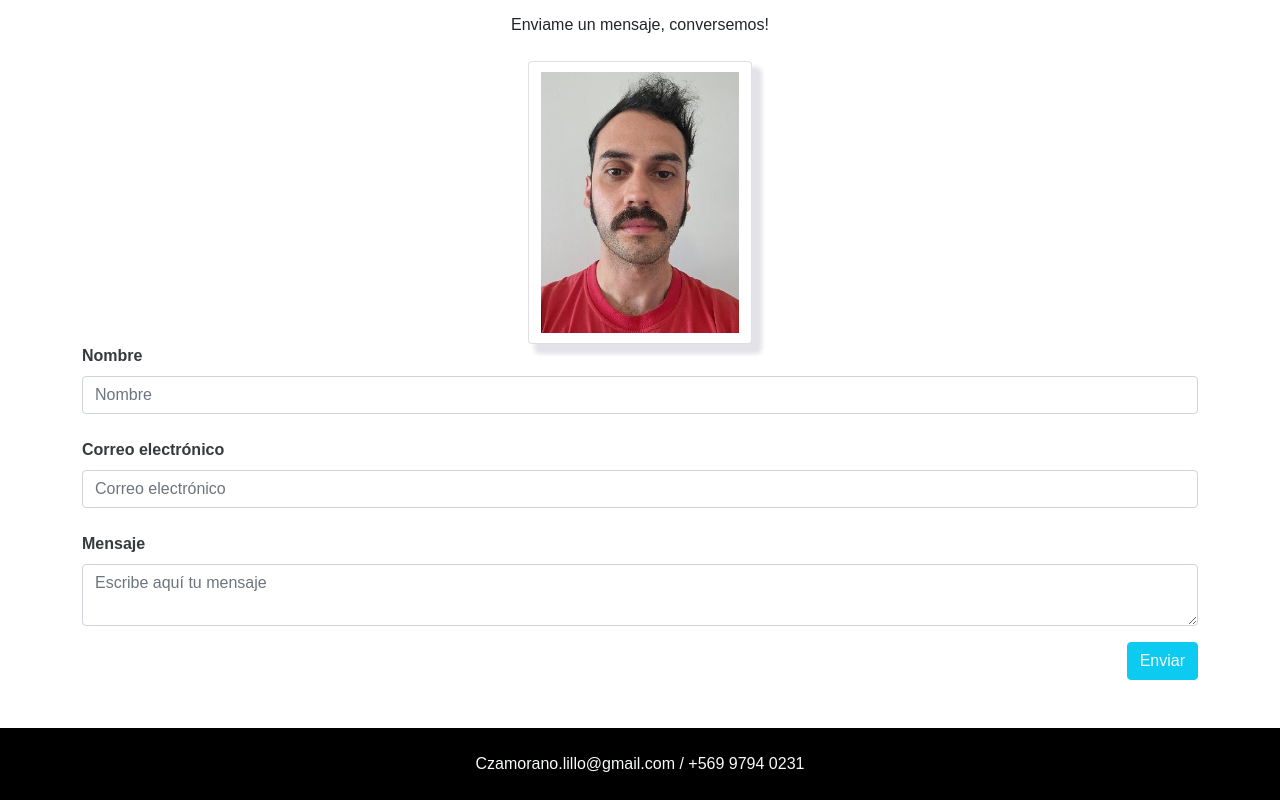
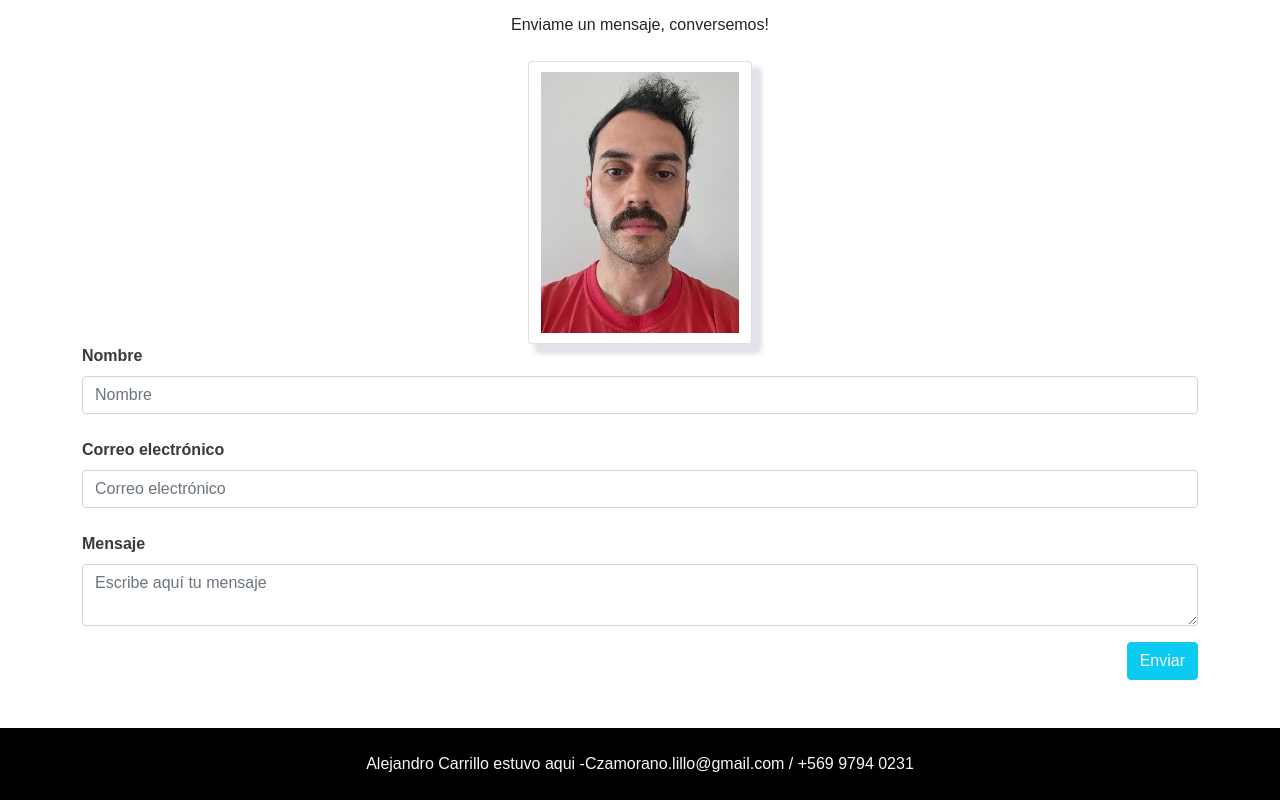
Before and after one commit to carloszamorano10/carloszamorano10.github.io, a plain HTML site: page index.html in a window 1280 px wide. Shown: the part 2889-3689 px from the top of the page. Drawn offline with nearby package versions, Linux system fonts and the light colour scheme; a web font is replaced by a local one.

Commit message:
estuve aqui

```diff
--- a/index.html
+++ b/index.html
@@ -302,7 +302,7 @@
     </section>
 
     <footer class="bg-black text-center text-light p-4 w-auto p-3">
-      <p class="mb-0">Czamorano.lillo@gmail.com / +569 9794 0231</p>
+      <p class="mb-0">Alejandro Carrillo estuvo aqui -Czamorano.lillo@gmail.com / +569 9794 0231</p>
     </footer>
 
     <script
```
